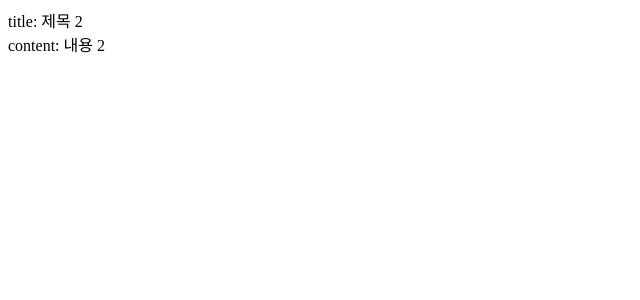
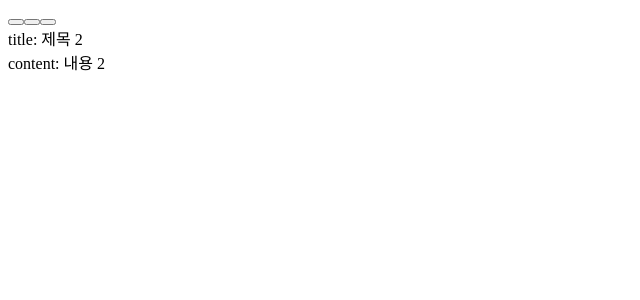
Before and after one commit to yejin-e/GlobalStatus, a React (Vite) app: page /detail/1 in a window 1280 px wide. Shown: the top 300 px of the page, without its empty margins (0-640 px from the left). Built offline with nearby package versions, Linux system fonts and the light colour scheme.

Commit message:
feat
리스트 보기, 이전 글, 다음 글 버튼 구현 완료

```diff
--- /dev/null
+++ b/src/components/MainButton.jsx
@@ -0,0 +1,13 @@
+import { useNavigate } from "react-router-dom";
+
+const MainButton = () => {
+  const navigate = useNavigate();
+
+  return (
+    <button onClick={() => {
+      navigate(`/`);
+    }} />
+  )
+}
+
+export default MainButton;
--- /dev/null
+++ b/src/components/MoveButton.jsx
@@ -0,0 +1,13 @@
+import { useNavigate } from "react-router-dom";
+
+const MoveButton = ({ numberId }) => {
+  const navigate = useNavigate();
+
+  return (
+    <button onClick={() => {
+      navigate(`/detail/${numberId}`);
+    }} />
+  )
+}
+
+export default MoveButton;
--- a/src/pages/DetailPage.jsx
+++ b/src/pages/DetailPage.jsx
@@ -1,6 +1,9 @@
 import { useContext } from "react";
 import { useNavigate, useParams } from "react-router-dom";
 import { PostContext } from "../contexts/post";
+import MainButton from "../components/MainButton";
+import MoveButton from "../components/MoveButton";
+
 
 const DetailPage = () => {
   const navigate = useNavigate();
@@ -10,7 +13,9 @@ const DetailPage = () => {
 
   return (
     <div>
-
+      <MainButton />
+      <MoveButton numberId={numberId - 1} />
+      <MoveButton numberId={numberId + 1} />
       <div>
         title: {posts[numberId].title}
       </div>
```
Also changed, not shown: src/components/NextButton.jsx (deleted, +0 -9 lines).
